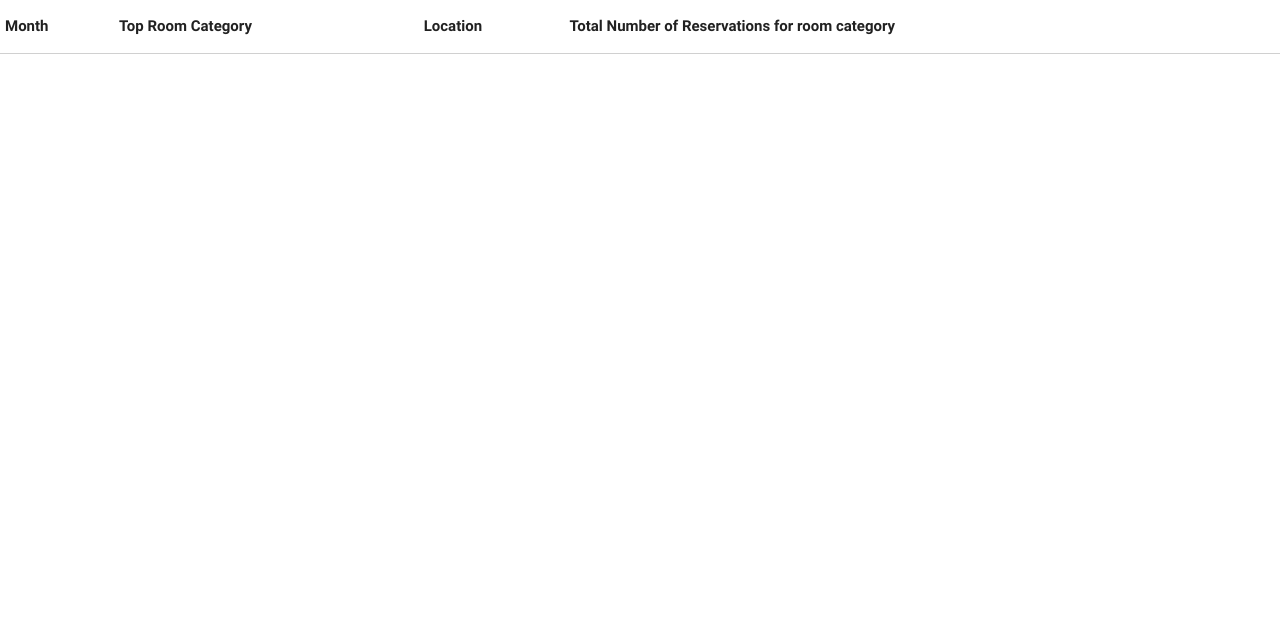
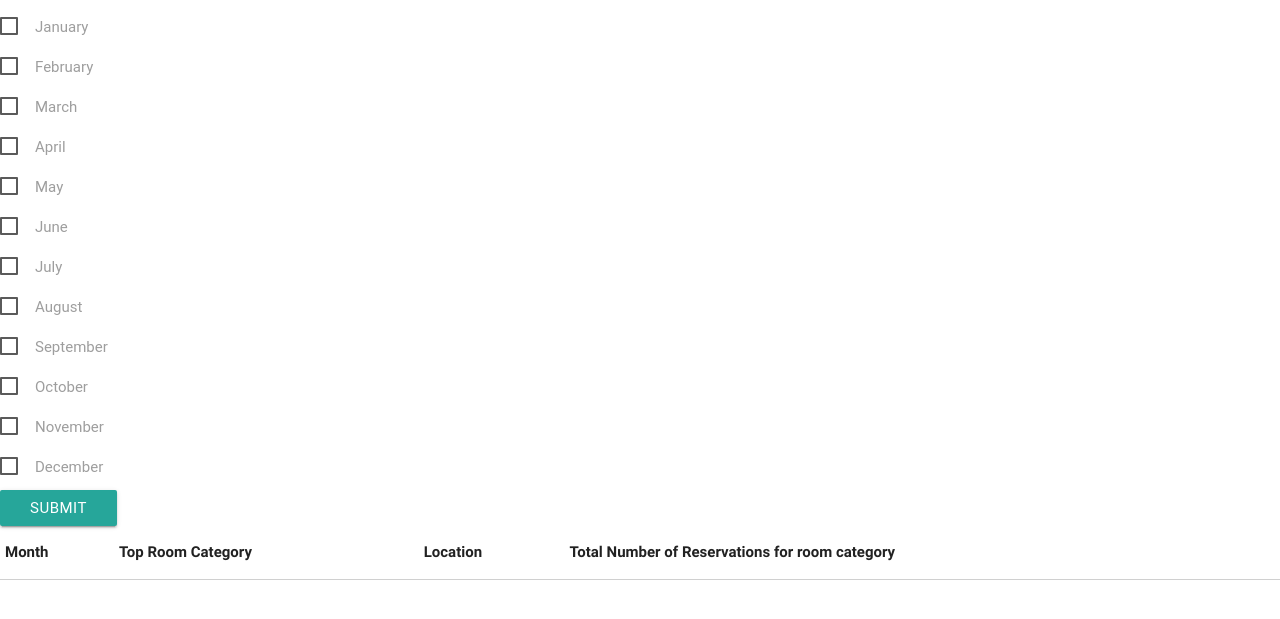
Before and after one commit to Canain/HRS, a PHP site: page /view-popular-category.php in a window 1280 px wide. Shown: the top 619 px of the page. Run offline with PHP 8.4, Linux system fonts and the light colour scheme; data that the repository does not hold is empty; some libraries are stand-ins or nearby versions; some web fonts are replaced.

Commit message:
fix to popular category

```diff
--- a/view-popular-category.php
+++ b/view-popular-category.php
@@ -3,6 +3,57 @@ require 'base.php';
 require 'start.php';
 ?>
 <div id="selectrooms">
+    <form method="post">
+        <p>
+            <input type="checkbox" id="January" name="January"/>
+            <label for="January">January</label>
+        </p>
+        <p>
+            <input type="checkbox" id="February" name="February"/>
+            <label for="February">February</label>
+        </p>
+        <p>
+            <input type="checkbox" id="March" name="March"/>
+            <label for="March">March</label>
+        </p>
+        <p>
+            <input type="checkbox" id="April" name="April"/>
+            <label for="April">April</label>
+        </p>
+        <p>
+            <input type="checkbox" id="May" name="May"/>
+            <label for="May">May</label>
+        </p>
+        <p>
+            <input type="checkbox" id="June" name="June"/>
+            <label for="June">June</label>
+        </p>
+        <p>
+            <input type="checkbox" id="July" name="July"/>
+            <label for="July">July</label>
+        </p>
+        <p>
+            <input type="checkbox" id="August" name="August"/>
+            <label for="August">August</label>
+        </p>
+        <p>
+            <input type="checkbox" id="September" name="September"/>
+            <label for="September">September</label>
+        </p>
+        <p>
+            <input type="checkbox" id="October" name="October"/>
+            <label for="October">October</label>
+        </p>
+        <p>
+            <input type="checkbox" id="November" name="November"/>
+            <label for="November">November</label>
+        </p>
+        <p>
+            <input type="checkbox" id="December" name="December"/>
+            <label for="December">December</label>
+        </p>
+        <button type="submit" class="waves-effect waves-light btn">Submit</button>
+    </form>
     <form>
         <table class="striped">
             <thead>
@@ -15,13 +66,18 @@ require 'start.php';
             <tbody>
             <!--Example row with data from room table-->
             <?php
+            $months = array('January', 'February', 'March', 'April', 'May', 'June', 'July', 'August', 'September', 'October', 'November', 'December');
+            foreach ($months as $month) {
+                if (isset($_POST[$month])) {
+                    $month_name = $month;
                     try {
-                $sql = 'select monthname(start_date) as month, category, location, max(reservation_id) as num_reservations
-                from reservation natural join reservation_has_room natural join room
-                group by month, location
-                order by month, location';
+                        $sql = 'SELECT monthname(start_date) AS month, category, location, max(reservation_id) AS num_reservations
+                        FROM reservation NATURAL JOIN reservation_has_room NATURAL JOIN room
+                        where monthname(start_date)=:month_name
+                        GROUP BY month, location
+                        ORDER BY month, location';
                         $st = $db->prepare($sql, array(PDO::ATTR_CURSOR => PDO::CURSOR_FWDONLY));
-                $st->execute();
+                        $st->execute(array(':month_name' => $month_name));
                         $rows = $st->fetchAll();
                         foreach ($rows as $row) {
                             $num_reservations = $row['num_reservations'];
@@ -33,6 +89,8 @@ require 'start.php';
                     } catch (PDOException $ex) {
                         print $ex;
                     }
+                }
+            }
             ?>
             </tbody>
         </table>
--- a/view-reservation-report.php
+++ b/view-reservation-report.php
@@ -64,7 +64,6 @@ require 'start.php';
 
             <tbody>
             <!--Example row with data from room table-->
-
                 <?php
                 $months = array('January', 'February', 'March', 'April', 'May', 'June', 'July', 'August', 'September', 'October', 'November', 'December');
                 foreach ($months as $month) {
```
Lines whose indentation alone changed are shown as unchanged.
